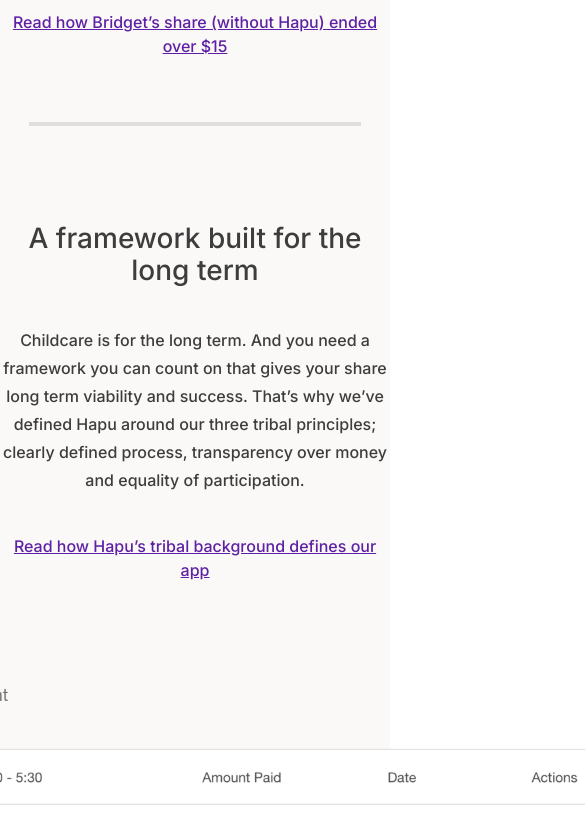
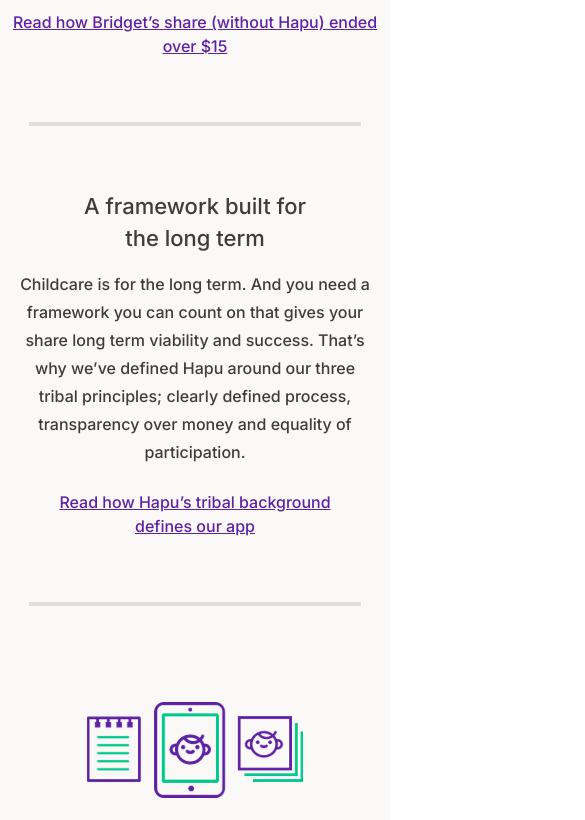
Before and after one commit to guidugaich/jungle-challenge, a React (Create React App) app: page / in a window 390 px wide. Shown: the part 2780-3600 px from the top of the page, 585 px wide, since content can reach past the window. Built offline with nearby package versions, Linux system fonts and the light colour scheme.

Commit message:
media queries for description section

```diff
--- a/src/components/Description/style.css
+++ b/src/components/Description/style.css
@@ -40,3 +40,28 @@
   width: 984px;
   margin-bottom: 104px;
 }
+
+@media screen and (max-width: 600px) {
+  .desc-section-container {
+    margin: 64px 0;
+  }
+
+  .desc-section-container h2 {
+    margin-top: 0;
+    width: 260px;
+    font-size: 22px;
+  }
+
+  .desc-section-container p {
+    margin: 16px 16px 24px;
+  }
+
+  .desc-section-link {
+    margin-bottom: 0;
+    width: 328px;
+  }
+
+  .desc-section-container img {
+    display: none;
+  }
+}
```
